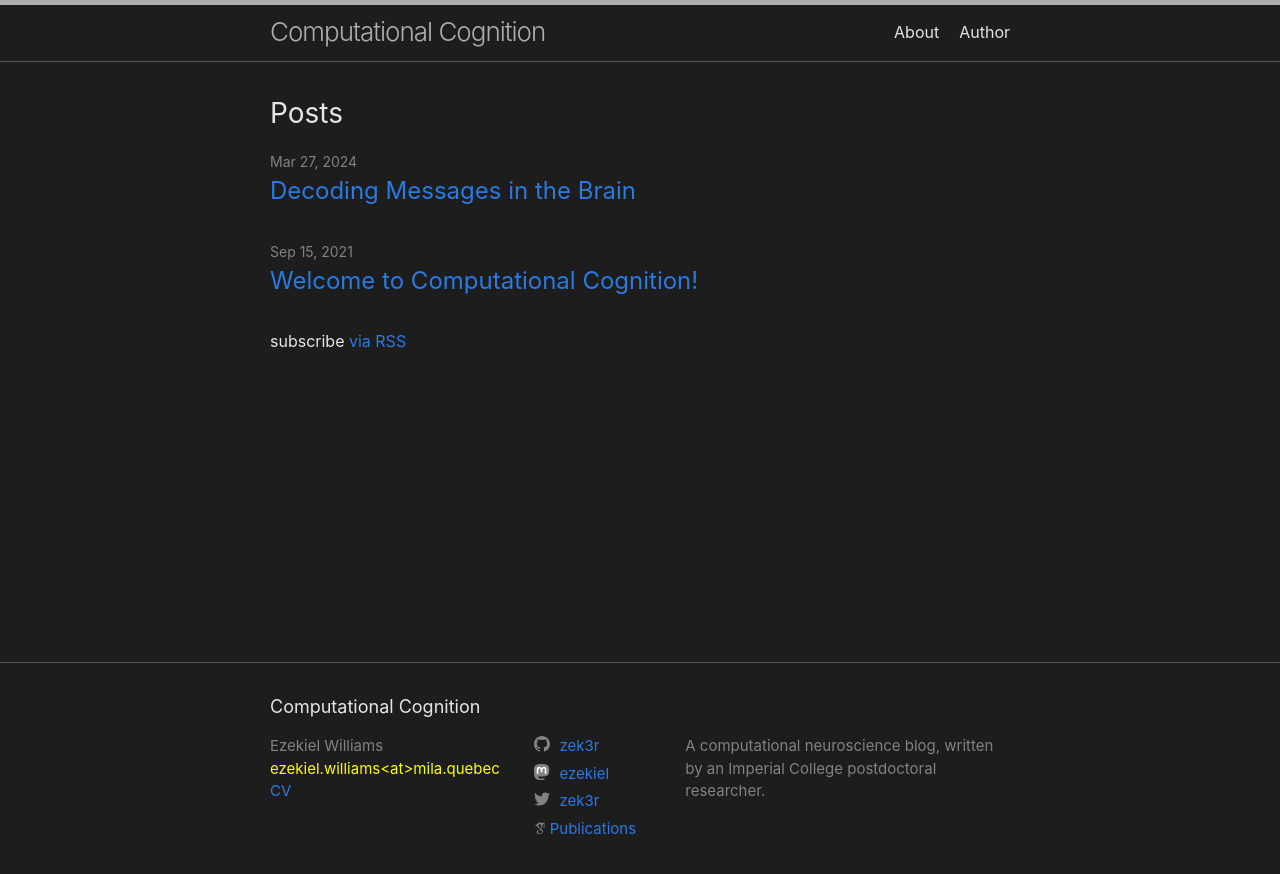
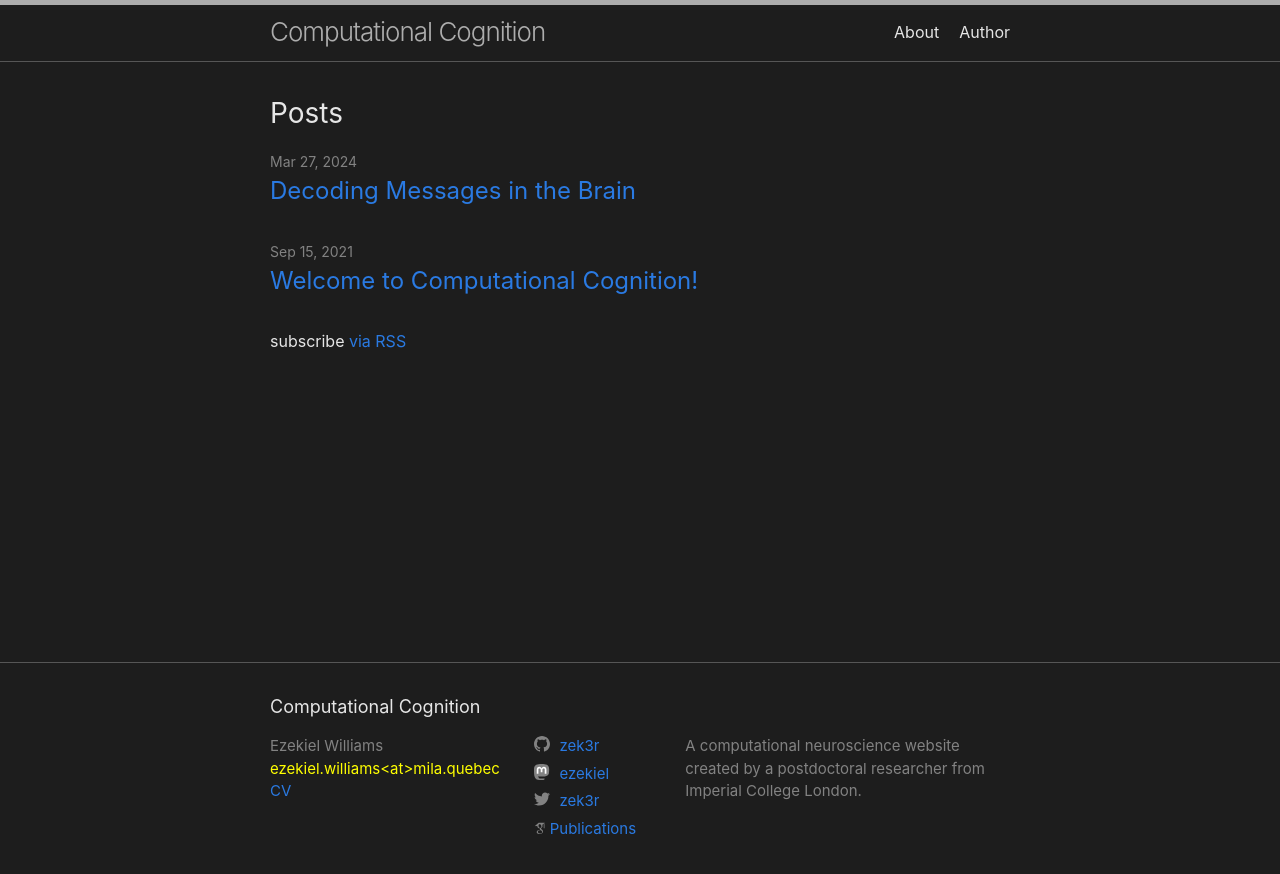
Before and after one commit to zek3r/zek3r.github.io, a Jekyll site: the page built from index.markdown, in a window 1280 px wide. Shown: the top 874 px of the page. Built offline with Jekyll 4.4.1, drawn with Linux system fonts in a browser that asks for light colours; some web fonts are replaced.

Commit message:
updated footer

```diff
--- a/_config.yml
+++ b/_config.yml
@@ -22,7 +22,7 @@ title: Computational Cognition
 author: Ezekiel Williams
 email: yes
 description: >- # this means to ignore newlines until "baseurl:"
-  A computational neuroscience blog, written by an Imperial College postdoctoral researcher.
+  A computational neuroscience website created by a postdoctoral researcher from Imperial College London.
 baseurl: "" # the subpath of your site, e.g. /blog
 url: "" # the base hostname & protocol for your site, e.g. http://example.com
 twitter_username: zek3r
```
